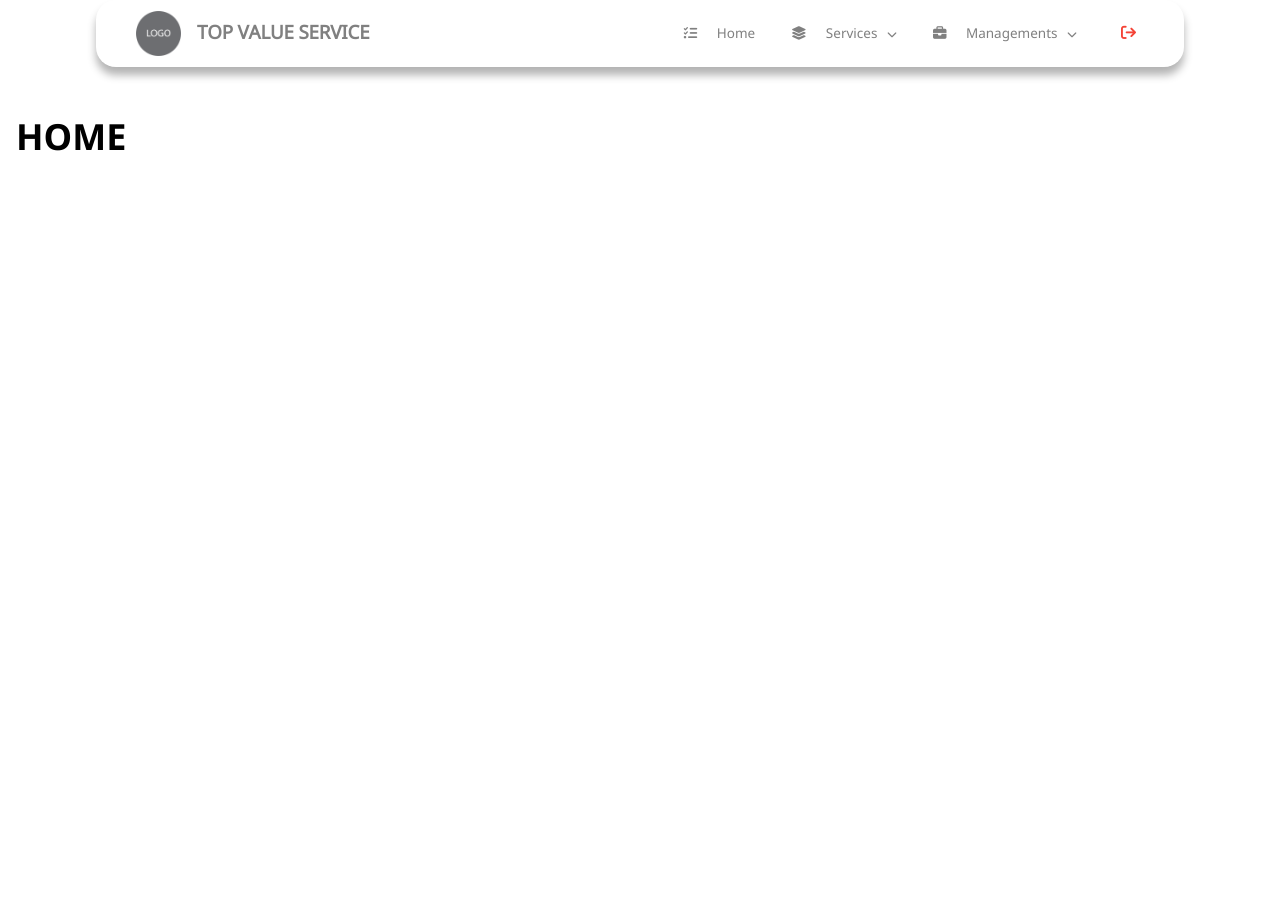
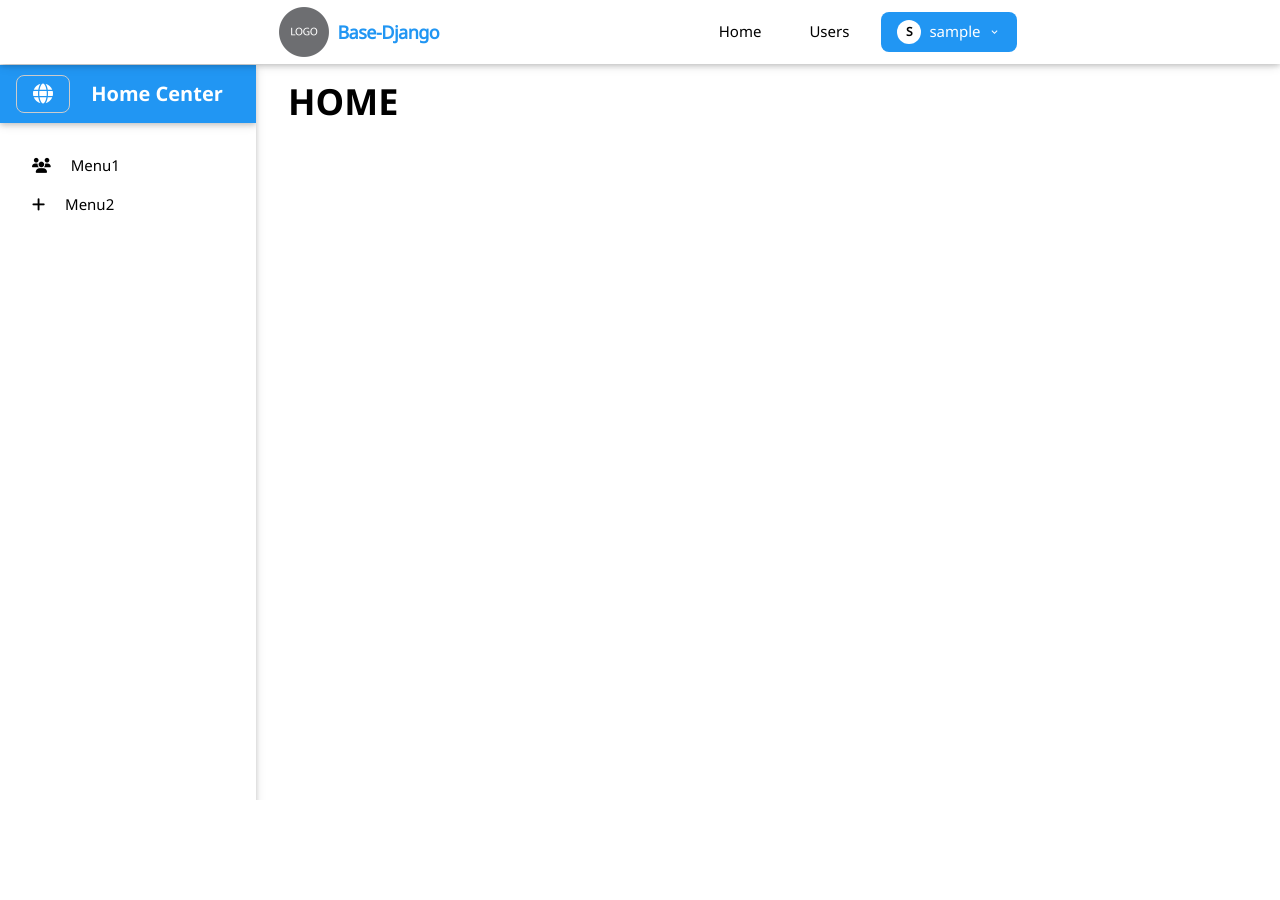
Before and after one commit to PPunh/Django_Base, a Django app: page /home in a window 1280 px wide. After the commit the page ends 800 px from the top, so only its background shows below. Run offline with Django 4.2, Linux system fonts and the light colour scheme; the visitor is signed in with stand-in values (Sample User, id 1); some libraries are stand-ins or nearby versions.

Commit message:
SPLITED: base-user.html and base-admin.html

```diff
--- a/django-project/apps/users/models.py
+++ b/django-project/apps/users/models.py
@@ -40,15 +40,13 @@ class User(AbstractUser):
         null=True, blank=True,
         related_name='modified_users'
     )
-    is_sale = models.BooleanField(
+    is_user = models.BooleanField(
         default = False,
-        verbose_name = 'IS SALE',
-        help_text = 'Designates whether the user belongs to the SALE team.'
+        verbose_name = 'IS USER',
     )
-    is_finance = models.BooleanField(
+    is_admin = models.BooleanField(
         default = False,
-        verbose_name = 'IS FINANCE',
-        help_text = 'Designates whether the user belongs to the FINANCE team.'
+        verbose_name = 'IS ADMIN',
     )
 
     def save(self, *args, request=None, **kwargs):
--- a/django-project/apps/users/templates/users/createsuperuser.html
+++ b/django-project/apps/users/templates/users/createsuperuser.html
@@ -1,4 +1,4 @@
-{% extends "base.html" %}
+{% extends "base-user.html" %}
 {% load static %}
 {% load widget_tweaks %}
 
--- a/django-project/apps/users/templates/users/home.html
+++ b/django-project/apps/users/templates/users/home.html
@@ -1,7 +1,6 @@
-{% extends "base.html" %}
+{% extends "base-admin.html" %}
 {% load static %}
 {% load widget_tweaks %}
-
 {% block main-content %}
 <div class="w3-container w3-row">
     <h1>Home</h1>
--- a/django-project/apps/users/templates/users/login.html
+++ b/django-project/apps/users/templates/users/login.html
@@ -1,4 +1,4 @@
-{% extends "base.html" %}
+{% extends "base-user.html" %}
 {% load static %}
 {% load widget_tweaks %}
 
--- a/django-project/apps/users/views.py
+++ b/django-project/apps/users/views.py
@@ -16,6 +16,7 @@ from django.views.decorators.cache import never_cache
 from django_ratelimit.decorators import ratelimit
 from django.conf import settings
 from django.utils import timezone
+from django.contrib.auth.mixins import LoginRequiredMixin
 
 from . import forms
 from . import models
@@ -26,8 +27,6 @@ from .forms import CustomUserForm, SuperUserCreationForm
 logger = logging.getLogger(__name__)
 
 # LoginView
-@method_decorator(never_cache, name='dispatch')
-@method_decorator(ratelimit(key='header:X-Forwarded-For', rate=settings.RATE_LIMIT, block=True), name='dispatch')
 class Login(LoginView):
     '''user login using class base view (CBV)'''
 
@@ -61,11 +60,7 @@ class Login(LoginView):
         messages.error(self.request, 'Username / Email / Phone number / Password is required')
         return super().form_invalid(form)  # Re-render the form with errors message
 
-@method_decorator(
-    ratelimit(key='header:X-Forwarded-For', rate=settings.RATE_LIMIT, block=True),
-    name='dispatch',
-)
-class Home(TemplateView):
+class Home(LoginRequiredMixin, TemplateView):
     template_name = "users/home.html"
 
     def get_context_data(self, **kwargs):
@@ -83,10 +78,6 @@ def logout_view(request):
     return redirect('users:login')
 
 
-@method_decorator(
-    ratelimit(key='header:X-Forwarded-For', rate=settings.RATE_LIMIT, block=True),
-    name='dispatch'
-)
 class SuperUserCreation(FormView):
     """
         Using for Create First SuperUser
--- a/django-project/middleware.py
+++ b/django-project/middleware.py
@@ -1,5 +1,10 @@
+from urllib.parse import urlencode
+
+from django.conf import settings
 from django.http import HttpResponse
+from django.shortcuts import redirect, resolve_url
 from django_ratelimit.exceptions import Ratelimited
+
 
 class CustomRateLimitMeaage:
     def __init__(self, get_response):
@@ -10,6 +15,51 @@ class CustomRateLimitMeaage:
 
     def process_exception(self, request, exception):
         if isinstance(exception, Ratelimited):
-            return HttpResponse("<h3>You've exceeded the rate limit at 100 requests per minute, \
-                                please try again later.</h3>", status=429)
+            return HttpResponse(
+                "<h3>You've exceeded the rate limit at 100 requests per minute, "
+                "please try again later.</h3>",
+                status=429,
+            )
         return None
+
+
+class BaseLoginRequiredMiddleware:
+    """
+    บังคับให้ทุกหน้าต้อง login ยกเว้น
+      1. view ที่ติด @login_exempt
+      2. url name ใน settings.LOGIN_EXEMPT_URL_NAMES   (เช่น "users:login")
+      3. namespace ใน settings.LOGIN_EXEMPT_NAMESPACES (เช่น "api_public")
+      4. หน้า LOGIN_URL เอง (กัน redirect loop)
+    """
+
+    def __init__(self, get_response):
+        self.get_response = get_response
+        self.exempt_names = set(getattr(settings, "LOGIN_EXEMPT_URL_NAMES", []))
+        self.exempt_namespaces = set(getattr(settings, "LOGIN_EXEMPT_NAMESPACES", []))
+
+    def __call__(self, request):
+        return self.get_response(request)
+
+    def process_view(self, request, view_func, view_args, view_kwargs):
+        if request.user.is_authenticated:
+            return None
+
+        if getattr(view_func, "login_exempt", False):
+            return None
+
+        # แปลง LOGIN_URL (ชื่อ url / path / reverse_lazy) ให้เป็น path string
+        login_path = str(resolve_url(settings.LOGIN_URL))
+
+        # กัน loop: อยู่ที่หน้า login แล้วไม่ต้อง redirect
+        if request.path == login_path:
+            return None
+
+        match = request.resolver_match
+        if match:
+            if match.view_name in self.exempt_names:
+                return None
+            if match.namespace in self.exempt_namespaces:
+                return None
+
+        query = urlencode({"next": request.get_full_path()})
+        return redirect(f"{login_path}?{query}")
--- a/django-project/templates/base.html
+++ b/django-project/templates/base-admin.html
@@ -37,25 +37,28 @@
 
         {% block extra_css %}{% endblock %}
     </head>
-    <body class="lao-noto" style="margin-top: 100px; height: 100vh;">
-        {% comment %} Top Navigation {% endcomment %}
-        {% block navigation_top %}
-            {% if user.is_authenticated %}
-                {% include 'navigation_top.html' %}
-            {% endif %}
-        {% endblock %}
+        <body class="lao-noto">
+            {# Top Navigation #}
+        <nav class="w3-animate-left">
+            {% block main-navigation %}
+                {% if user.is_authenticated %}
+                    {% include 'partial/nav/nav-admin.html' %}
+                {% endif %}
+            {% endblock %}
+        </nav>
+        <div class="w3-row w3-animate-left" style="margin-top:65px;">
+            <nav>
+                {% block navigation_left %}
+                    {% if user.is_authenticated %}
+                        {% include 'partial/nav/side-nav/side-nav-admin.html' %}
+                    {% endif %}
+                {% endblock %}
+            </nav>
 
-        {% comment %} Hero {% endcomment %}
-        {% block hero %}
-        {% endblock %}
-
-        {% comment %} left Navigation {% endcomment %}
-        {% block navigation_left %}
-        {% endblock %}
-
-        {% comment %} Main content of the page {% endcomment %}
-        {% block main-content %}
-        {% endblock %}
+            <main class="w3-main w3-container w3-animate-bottom" style="margin-left: 20%;">
+                {% block main-content %}{% endblock %}
+            </main>
+        </div>
 
         {% comment %} page footer {% endcomment %}
         {% block footer %}
--- /dev/null
+++ b/django-project/templates/partial/nav/nav-admin.html
@@ -0,0 +1,56 @@
+{% load static %}
+<!-- Top Navigation -->
+<nav class="w3-bar w3-white w3-card w3-top" style="height: 64px; display: flex; justify-content: space-between; align-items: center; padding: 0 16px; overflow: visible !important; z-index: 1000;">
+
+    <!-- Left: Hamburger (mobile) + Brand -->
+    <div class="w3-flex" style="display: flex; align-items: center;">
+        <button id="menuToggle"
+                class="w3-hide-large w3-button w3-large w3-text-theme w3-round-large"
+                style="display: flex; align-items: center; justify-content: center; width: 44px; height: 44px;"
+                onclick="toggleSidebar()" aria-label="Open menu">
+            <span class="material-icons">menu</span>
+        </button>
+        <a href="#" class="w3-bar-item w3-button w3-hover-none w3-text-theme" style="display: flex; align-items: center; gap: 8px;">
+            <img src="{% static 'images/Logo-placeholder-400x400.png' %}"
+                 class="w3-image w3-round"
+                 style="max-width: 200px; max-height: 50px; object-fit: contain;">
+            <strong class="w3-large" style="letter-spacing: -0.5px;">Base-Django</strong>
+        </a>
+    </div>
+
+    <!-- Right: Desktop Menu -->
+    <div class="w3-hide-small" style="display: flex; align-items: center;">
+        <a href="#"
+            class="w3-bar-item w3-button w3-round-large w3-margin-right">
+            Home
+        </a>
+
+        <a href="#"
+            class="w3-bar-item w3-button w3-round-large w3-margin-right">
+            Users
+        </a>
+
+        <!-- Profile Dropdown -->
+        <div class="w3-dropdown-hover w3-transparent w3-theme w3-round-xlarge" style="position: relative; z-index: 1001;">
+            <button class="w3-button w3-round-large" style="display: flex; align-items: center; gap: 8px;">
+                <div class="w3-circle w3-white" style="width: 24px; height: 24px; display: flex; align-items: center; justify-content: center; font-weight: bold; font-size: 12px;">
+                    {{ user.username|slice:":1"|upper }}
+                </div>
+                <span>{{ user.username }}</span>
+                <span class="material-icons w3-small">expand_more</span>
+            </button>
+            <div class="w3-dropdown-content w3-padding w3-bar-block w3-card-4 w3-round-large w3-animate-opacity"
+                style="position: absolute; right: 0; top: 100%; min-width: 200px; z-index: 1002;">
+                <a href="{% url 'admin:index' %}" class="w3-bar-item w3-button w3-round-large">
+                    <i class="fa fa-gear w3-margin-right w3-spin"></i>
+                    Settings
+                </a>
+                <hr class="w3-clear" style="margin: 4px 0;">
+                <a href="{% url 'users:logout' %}" class="w3-bar-item w3-button w3-round-large w3-text-red">
+                    <i class="fa fa-sign-out w3-margin-right"></i>
+                    Sign Out
+                </a>
+            </div>
+        </div>
+    </div>
+</nav>
--- /dev/null
+++ b/django-project/templates/partial/nav/side-nav/side-nav-admin.html
@@ -0,0 +1,20 @@
+<div class="w3-sidebar w3-bar-block w3-collapse w3-card w3-animate-left" style="width:20%; z-index: 3;" id="mySidebar">
+    <div class="w3-container w3-theme w3-align-left w3-card">
+        <h4>
+            <i class="fa fa-globe w3-border w3-border-with w3-round-large w3-padding w3-margin-right"></i>
+            <strong>
+                Home Center
+            </strong>
+        </h4>
+    </div>
+    <div class="w3-container w3-padding w3-margin-top">
+        <a href="#" class="w3-bar-item w3-button w3-round-large">
+            <i class="fa fa-users w3-margin-right"></i>
+           Menu1
+        </a>
+        <a href="#" class="w3-bar-item w3-button w3-round-large">
+            <i class="fa fa-plus w3-margin-right"></i>
+           Menu2
+        </a>
+    </div>
+</div>
```
Also changed, not shown: django-project/apps/users/forms.py (+6 -6 lines), django-project/settings.py (+32 -12 lines), django-project/templates/base-user.html (added, +79 -0 lines), django-project/templates/partial/nav/nav-user.html (line endings or trailing spaces).
